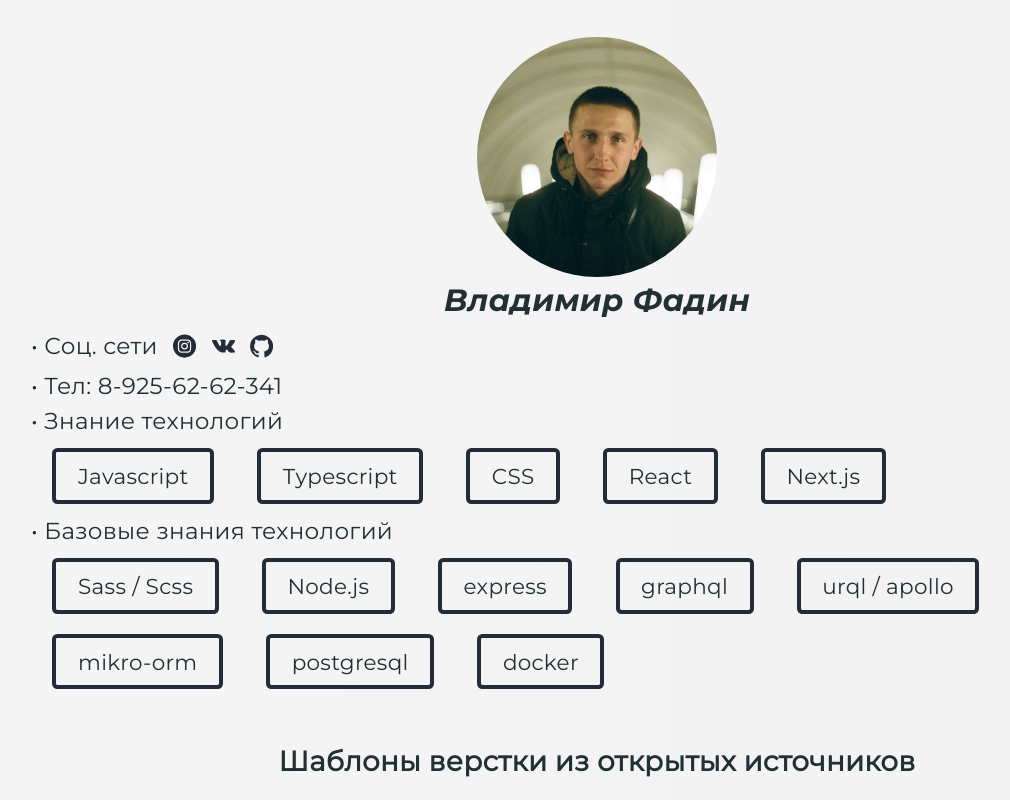
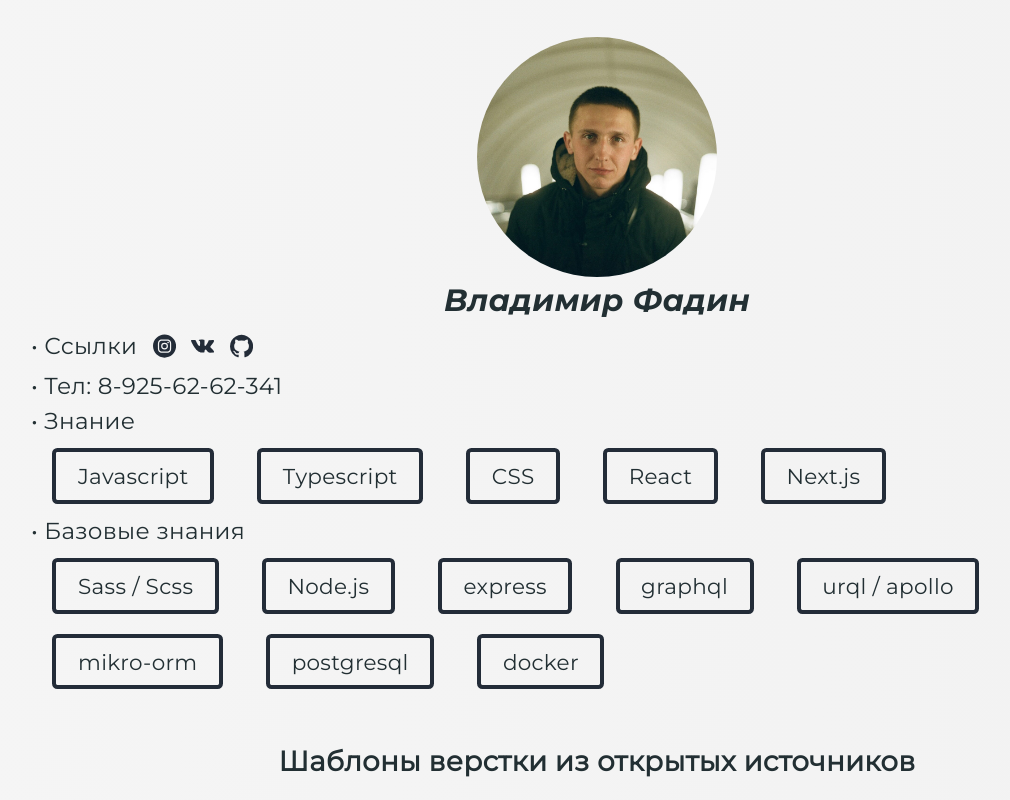
Before and after one commit to Fadinv/portfolio-templates, a Next.js app: page / in a window 1280 px wide. Shown: the top 800 px of the page, without its empty margins (43-1053 px from the left). Built offline with nearby package versions, Linux system fonts and the light colour scheme.

Commit message:
push
push

```diff
--- a/pages/index.tsx
+++ b/pages/index.tsx
@@ -22,7 +22,7 @@ export default function Home() {
                 <span className={styles.name}>Владимир Фадин</span>
                 <div className={styles.InfoBar}>
                     <div>
-                        <span className={styles.Social}>• Соц. сети
+                        <span className={styles.Social}>• Ссылки
                             <a href={'https://www.instagram.com/vfadrik/'}>
                                 <svg id="Слой_1" data-name="Слой 1" xmlns="http://www.w3.org/2000/svg" viewBox="0 0 512 512">
                                     <path d="M305,256a49,49,0,1,1-49-49A49,49,0,0,1,305,256Z"/>
@@ -48,7 +48,7 @@ export default function Home() {
                         <span>• Тел: 8-925-62-62-341</span>
                     </div>
                     <div className={styles.SkillsBarWrapper}>
-                        <span>• Знание технологий</span>
+                        <span>• Знание</span>
                         <div className={styles.SkillsBar}>
                             <div><span className={styles.Skill}>Javascript</span></div>
                             <div><span className={styles.Skill}>Typescript</span></div>
@@ -59,7 +59,7 @@ export default function Home() {
                     </div>
 
                     <div className={styles.SkillsBarWrapper}>
-                        <span>• Базовые знания технологий</span>
+                        <span>• Базовые знания</span>
                         <div className={styles.SkillsBar}>
                             <div><span className={styles.Skill}>Sass / Scss</span></div>
                             <div><span className={styles.Skill}>Node.js</span></div>
```
